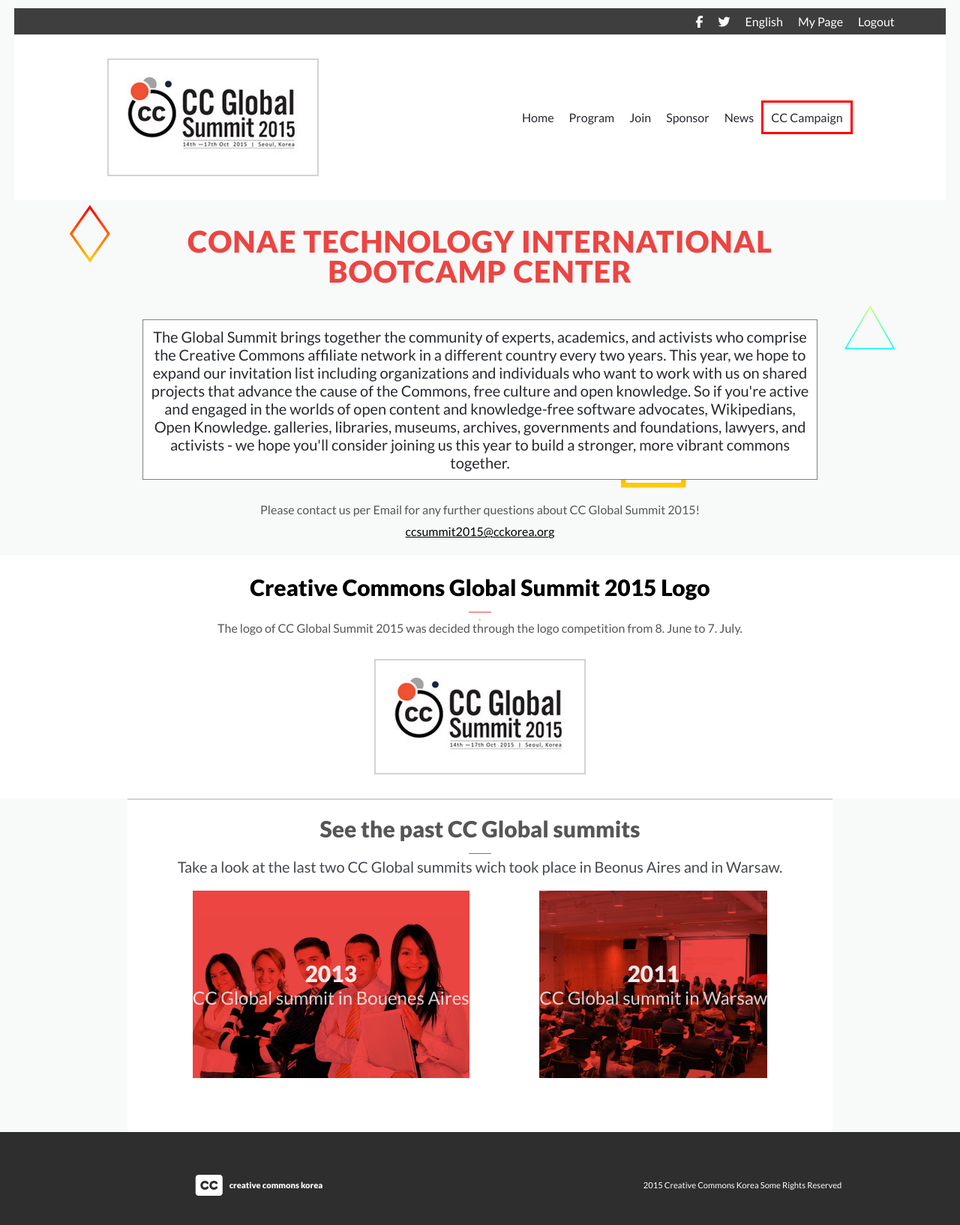
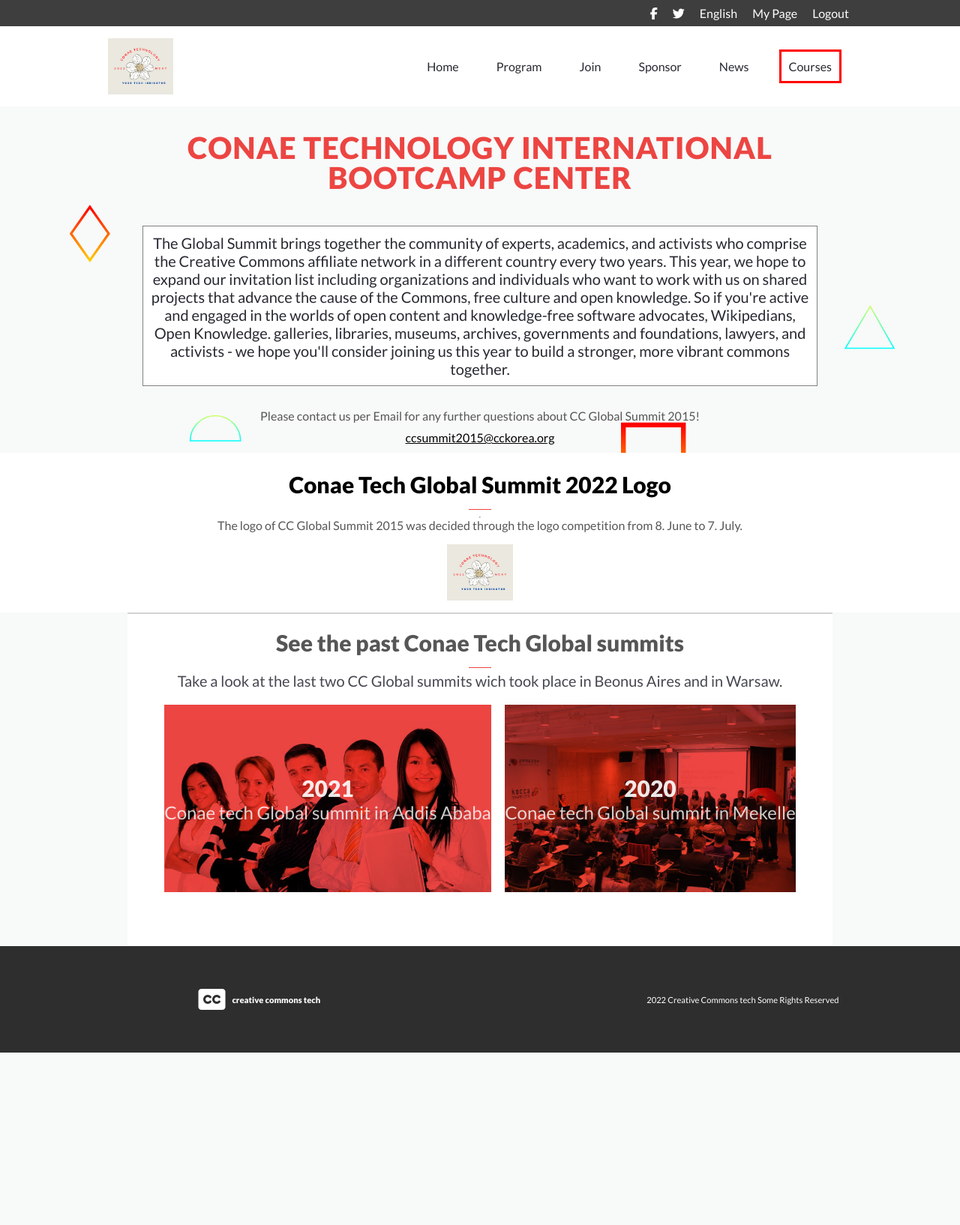
Before and after one commit to Tekhlay/Module1-capstone-project, a website: page about.html in a window 1280 px wide. Shown: the top 1634 px of the page at 75% size. After the commit the page ends 1404 px from the top, so only its background shows below. Drawn offline with Linux system fonts and the light colour scheme.

Commit message:
Update issues to look the page identical with the design

```diff
--- a/about.html
+++ b/about.html
@@ -25,7 +25,7 @@
                 <div class="header-bottom">
                     <div class="heder-list">
                         <div class="logo">
-                            <a href="index.html"><img src="images/logo_ccglobal.png" alt="Logo"></a>
+                            <a href="index.html"><img src="images/conalogo.png" alt="Logo"></a>
                         </div>
                         <ul class="menu-bar-bottom">
                             <li><a href="index.html">Home</a></li>
@@ -33,7 +33,7 @@
                             <li><a href="about.html">Join</a></li>
                             <li><a href="about.html">Sponsor</a></li>
                             <li><a href="about.html">News</a></li>
-                            <li><a class="active" href="about.html">CC Campaign</a></li>
+                            <li><a class="active" href="about.html">Courses</a></li>
                         </ul>
                     </div>
                 </div>
@@ -43,12 +43,12 @@
                 <div class="nav-mobile-popup">
                     <p class="close-popup">&times;</p>
                     <ul>
-                        <li><a href="about.html">About</a></li>
+                        <li><a href="index.html">Home</a></li>
                         <li><a href="about.html">Program</a></li>
                         <li><a href="about.html">Join</a></li>
                         <li><a href="about.html">Sponsor</a></li>
                         <li><a href="about.html">News</a></li>
-                        <li><a href="about.html">CC Campaign</a></li>
+                        <li><a href="about.html">Courses</a></li>
                     </ul>
                 </div>
             </div>
@@ -68,22 +68,22 @@
         </div>
     </header>
     <main>
-        <h2 class="abt-title">Creative Commons Global Summit 2015 Logo</h2>
+        <h2 class="abt-title">Conae Tech Global Summit 2022 Logo</h2>
         <hr/>
         <p class="abt-description">The logo of CC Global Summit 2015 was decided through the logo competition from 8. June to 7. July.</p>
-        <img class="logo" src="images/logo_ccglobal.png" alt="">
+        <img class="logo" src="images/conalogo.png" alt="">
     </main>
     <section class="privious-event">
-        <h2 class="past-event-title">See the past CC Global summits</h2>
+        <h2 class="past-event-title">See the past Conae Tech Global summits</h2>
         <p class="previuous-event-description">Take a look at the last two CC Global summits wich took place in Beonus Aires and in Warsaw.</p>
         <div class="event-card">
             <div class="event-card1">
-                <h2>2013</h2>
-                <p>CC Global summit in Bouenes Aires</p>
+                <h2>2021</h2>
+                <p>Conae tech Global summit in Addis Ababa</p>
             </div>
             <div class="event-card2">
-                <h2>2011</h2>
-                <p>CC Global summit in Warsaw</p>
+                <h2>2020</h2>
+                <p>Conae tech Global summit in Mekelle</p>
             </div>
         </div>
     </section>
@@ -102,9 +102,9 @@
     <footer>
         <div class="footer-logo">
             <i class="fa fa-closed-captioning"></i>
-            <p>creative commons korea</p>
+            <p>creative commons tech</p>
         </div>
-        <p>2015 Creative Commons Korea Some Rights Reserved</p>
+        <p>2022 Creative Commons tech Some Rights Reserved</p>
     </footer>
     <script src="js/index.js"></script>
 </body>
--- a/css/about.css
+++ b/css/about.css
@@ -14,7 +14,7 @@
 .header-wrapper {
   max-width: 900px;
   background: #f8f9f9 url(../images/headerimg.svg);
-  padding: 0.7em 1.2em 0.7em;
+  background-size: 100%;
   margin: 0 auto;
   display: flex;
   flex-direction: column;
@@ -168,13 +168,17 @@
 }
 
 .logo {
-  border: 2px #d3d3d3 solid;
+  height: 75px;
+  border: 0px #d3d3d3 solid;
   padding: 1em;
-  margin-top: 2em;
-  margin-bottom: 2em;
   display: flex;
   justify-content: center;
   align-content: center;
+}
+
+.logo img {
+  max-width: 100%;
+  max-height: 100%;
 }
 
 .privious-event {
@@ -365,7 +369,7 @@
     list-style-type: none;
     justify-content: flex-end;
     align-items: flex-end;
-    margin-right: 50px;
+    padding-right: 130px;
   }
 
   .menu-bar-top a {
@@ -392,6 +396,10 @@
     display: flex;
     flex-direction: row;
     list-style-type: none;
+  }
+
+  .menu-bar-bottom li {
+    padding-right: 30px;
   }
 
   .menu-bar-bottom a {
--- a/css/style.css
+++ b/css/style.css
@@ -12,9 +12,9 @@
 }
 
 .header-wrapper {
-  max-width: 900px;
+  width: 100%;
   background: #f8f9f9 url(../images/headerimg.svg);
-  padding: 0.7em 1.2em 0.7em;
+  background-size: 100%;
   margin: 0 auto;
   display: flex;
   flex-direction: column;
@@ -81,6 +81,20 @@
   font-weight: 300;
   color: #272a31;
   padding: 10px;
+}
+
+.logo {
+  height: 75px;
+  border: 0px #d3d3d3 solid;
+  padding: 1em;
+  display: flex;
+  justify-content: center;
+  align-content: center;
+}
+
+.logo img {
+  max-width: 100%;
+  max-height: 100%;
 }
 
 .headline {
@@ -195,6 +209,7 @@
 }
 
 .featured-programs {
+  background-color: #ffff;
   display: flex;
   flex-direction: column;
   align-items: center;
@@ -248,7 +263,20 @@
 }
 
 .speakers-btn {
-  display: none;
+  width: 80%;
+  background: #ffff;
+  padding: 10px;
+  margin: 24px;
+  display: block;
+  border: 3px solid #f7f7f7;
+  color: #272a31;
+  font-size: 16px;
+  font-weight: 300;
+}
+
+.speakers-btn i {
+  color: #ec4542;
+  padding: 9px;
 }
 
 .nav-desktop {
@@ -285,7 +313,7 @@
     list-style-type: none;
     justify-content: flex-end;
     align-items: flex-end;
-    margin-right: 50px;
+    padding-right: 130px;
   }
 
   .menu-bar-top a {
@@ -295,7 +323,6 @@
   }
 
   .header-bottom {
-    width: 100%;
     background-color: #ffff;
   }
 
@@ -312,6 +339,10 @@
     display: flex;
     flex-direction: row;
     list-style-type: none;
+  }
+
+  .menu-bar-bottom li {
+    padding-right: 30px;
   }
 
   .menu-bar-bottom a {
@@ -360,14 +391,12 @@
   }
 
   .program-head {
-    width: 100%;
     margin: 0;
     padding: 0;
     text-align: center;
   }
 
   .program-description {
-    width: 100%;
     font-size: 0.7em;
     text-align: center;
     font-weight: bold;
@@ -385,10 +414,11 @@
   }
 
   .featured-programs {
+    background-color: #f8f8f8;
+    max-width: 80%;
     display: flex;
     flex-direction: column;
     margin: 0 auto;
-    align-items: center;
   }
 
   .featured-title {
@@ -399,29 +429,14 @@
   }
 
   .feature-container {
-    width: 90%;
-    margin: 0 auto;
-    display: flex;
-    flex-direction: column;
-    justify-content: space-between;
-    align-items: center;
-  }
-
-  .featured-card-head {
-    display: flex;
-    flex-direction: row;
-    justify-content: space-between;
-    gap: 20px;
-    margin: 30px;
+    display: grid;
+    grid-template-columns: repeat(2, 6fr);
   }
 
   .feature-card {
-    width: 50%;
+    width:90%;
     display: flex;
-    flex-direction: row;
-    padding: 20px;
-    justify-content: space-between;
-    gap: 20px;
+    align-items: center;
   }
 
   .speaker-detail {
@@ -471,6 +486,7 @@
   }
 
   .footer {
+    background-color: #f2f2f2;
     display: flex;
     width: 80%;
     margin: 0 auto;
@@ -482,13 +498,17 @@
 
   .footer-logo {
     display: flex;
-    flex-direction: row;
-    font-size: 34px;
-    font-weight: 600;
-    margin: 20px;
+    align-items: center;
+    font-size: 1em;
+    padding: 5px;
+    margin: 50px;
   }
 
   .footer-logo i {
-    font-size: 30px;
+    font-size: 2em;
+  }
+
+  .footer-logo p {
+    font-weight: 800;
   }
 }
--- a/js/index.js
+++ b/js/index.js
@@ -1,9 +1,9 @@
 const menubar = document.querySelector('.nav-mobile-popup');
 const closebtn = document.querySelector('.close-popup');
 const menuLink = document.querySelector('.menu-link');
-const FeatureSpeaker = document.querySelector('.featured-programs');
-// const btnspeak = document.querySelector('.speakers-btn');
-// const screensize = window.matchMedia('(max-width: 767px)');
+const FeatureSpeaker = document.querySelector('.feature-container');
+const btnspeak = document.querySelector('.speakers-btn');
+
 
 menuLink.addEventListener('click', () => {
   menubar.style.display = 'flex';
@@ -19,7 +19,7 @@
     img: 'images/speaker1.png',
     name: 'Yochai Benkler',
     status: 'Berkman Professor of Enterpreanurial Legal Studies of Harvard Law School',
-    desc: 'speaker-profile">Benlder studies commons-based peer production, and published his seminal book The Wealth of Networks in 2006.',
+    desc: 'Benlder studies commons-based peer production, and published his seminal book The Wealth of Networks in 2006.',
   },
   {
     id: 1,
@@ -58,96 +58,53 @@
   },
 ];
 const speakerData = (x) => `
-<div class="featured-card-head">
-    <div class="feature-card">
 <img src=${adddata[x].img} alt=${adddata[x].name}>
 <div class="speaker-detail">
   <h2 class="speaker-name">${adddata[x].name}</h2>
   <p class="speaker-status">${adddata[x].status}</p>
   <p class="speaker-profile">${adddata[x].desc}</p>
 </div>
-    </div>
-    <div class="feature-card">
-        <img src=${adddata[x].img} alt=${adddata[x].name}>
-        <div class="speaker-detail">
-            <h2 class="speaker-name">${adddata[x].name}</h2>
-            <p class="speaker-status">${adddata[x].status}</p>
-            <p class="speaker-profile">${adddata[x].desc}</p>
-        </div>
-    </div>
-</div>
-<div class="featured-card-head">
-<div class="feature-card">
-<img src=${adddata[x].img} alt=${adddata[x].name}>
-<div class="speaker-detail">
-    <h2 class="speaker-name">${adddata[x].name}</h2>
-    <p class="speaker-status">${adddata[x].status}</p>
-    <p class="speaker-profile">${adddata[x].desc}</p>
-    </div>
-</div>
-<div class="feature-card">
-<img src=${adddata[x].img} alt=${adddata[x].name}>
-<div class="speaker-detail">
-    <h2 class="speaker-name">${adddata[x].name}</h2>
-    <p class="speaker-status">${adddata[x].status}</p>
-    <p class="speaker-profile">${adddata[x].desc}</p>
-    </div>
-</div>
-</div>
-<div class="featured-card-head">
-<div class="feature-card">
-<img src=${adddata[x].img} alt=${adddata[x].name}>
-<div class="speaker-detail">
-    <h2 class="speaker-name">${adddata[x].name}</h2>
-    <p class="speaker-status">${adddata[x].status}</p>
-    <p class="speaker-profile">${adddata[x].desc}</p>
-    </div>
-</div>
-<div class="feature-card">
-<img src=${adddata[x].img} alt=${adddata[x].name}>
-<div class="speaker-detail">
-    <h2 class="speaker-name">${adddata[x].name}</h2>
-    <p class="speaker-status">${adddata[x].status}</p>
-    <p class="speaker-profile">${adddata[x].desc}</p>
-    </div>
-</div>
-</div>`;
+`;
 
-// const displaytwo = () => {
-//     FeatureSpeaker.innerHTML = ' ';
-//     for (let i = 0; i < 2; i += 1) {
-//         const speaker = document.createElement('div');
-//         speaker.classList.add('feature-container');
-//         speaker.innerHTML = speakerData(i);
-//         FeatureSpeaker.appendChild(speaker);
-//     }
-//   };
-//   const displayAll = () => {
-//     FeatureSpeaker.innerHTML = ' ';
-for (let i = 0; i < speakerData.length; i += 1) {
+const displaytwo = () => {
+    for (let i = 0; i < 2; i += 1) {
         const speaker = document.createElement('div');
-  speaker.className = 'feature-container';
+        speaker.classList.add('feature-card');
         speaker.innerHTML = speakerData(i);
         FeatureSpeaker.appendChild(speaker);
     }
-//   };
-//   btnspeak.addEventListener('click', () => {
-//     const regex = /MORE/;
-//     const flag = regex.test(btnspeak.textContent);
-//     if (flag) {
-//         btnspeak.innerHTML = 'LESS <i class="fas fa-chevron-up"></i>';
-//         displayAll();
-//     }
-//     else {
-//         btnspeak.innerHTML = 'MORE <i class="fas fa-chevron-down"></i>';
-//         displaytwo();
-//     }
-//   });
-//   screensize.addListener = (e) => {
-//     if (e.matches) {
-//         displaytwo();
-//     }
-//     else {
-//         displayAll();
-//     }
-//   };
+  };
+const displayAll = () => {
+  FeatureSpeaker.innerHTML = ' ';
+  for (let i = 0; i < Object.keys(adddata).length; i += 1) {
+    const speaker = document.createElement('div');
+    speaker.classList.add('feature-card');
+    speaker.innerHTML = speakerData(i);
+    FeatureSpeaker.appendChild(speaker);
+  }
+};
+
+btnspeak.addEventListener('click', () => {
+  const regex = /MORE/;
+  const flag = regex.test(btnspeak.textContent);
+  if (flag) {
+    btnspeak.innerHTML = 'LESS <i class="fas fa-chevron-up"></i>';
+    displayAll();
+  }
+  else {
+    btnspeak.innerHTML = 'MORE <i class="fas fa-chevron-down"></i>';
+    displaytwo();
+  }
+});
+
+function myscreen(x) {
+  if (x.matches) {
+    displaytwo();
+  }
+  else {
+    displayAll();
+  }
+}
+const x = window.matchMedia("(max-width: 768px)");
+myscreen(x);
+x.onchange(myscreen);
```
Also changed, not shown: index.html (+14 -17 lines), images/bg.png (added), images/bootc.webp (added), images/conalogo.png (added). Lines whose indentation alone changed are shown as unchanged.
